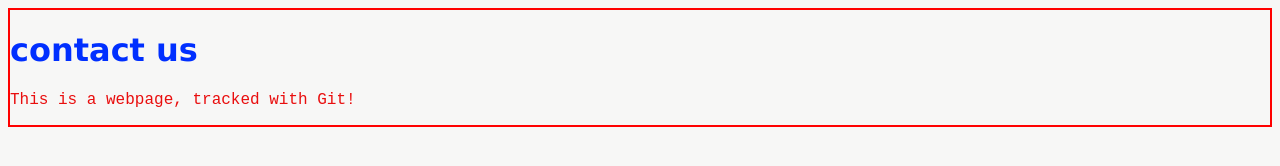
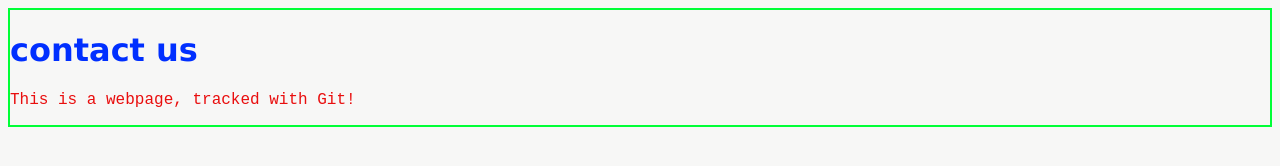
Before and after one commit to rich2476/mission1, a plain HTML site: page index.html in a window 1280 px wide. Drawn offline with Linux system fonts and the light colour scheme.

Commit message:
change border to gree

```diff
--- a/styles/main-styles.css
+++ b/styles/main-styles.css
@@ -4,7 +4,7 @@ h1 {
 }
 body {
     background-color: rgba(43, 33, 24, 0.034);
-    border: 2px solid red
+    border: 2px solid rgb(0, 255, 55)
 }
 .main-content {
     font-family: 'Courier New', Courier, monospace;
```
